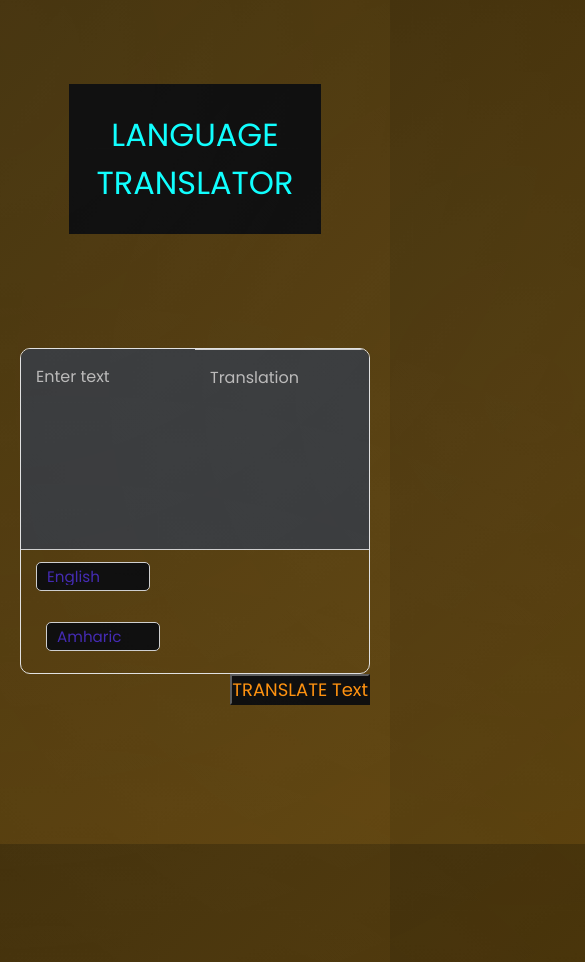
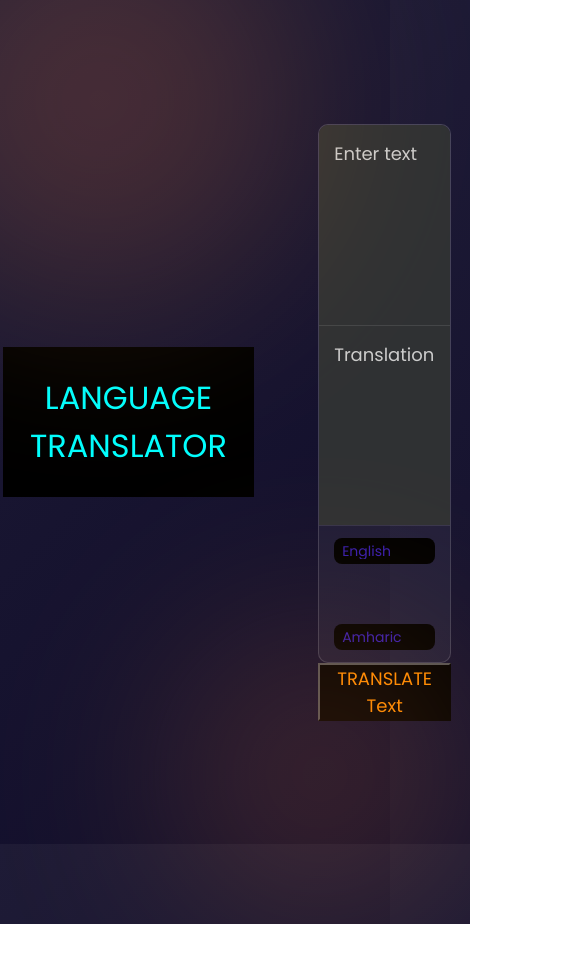
Before and after one commit to HARMANPREETSINGHINBT06373OCT23/HARMANPREET_INBT06373-task2, a plain HTML site: page index.html in a window 390 px wide. Shown: the top 962 px of the page, 585 px wide, since content can reach past the window. After the commit the page ends 924 px from the top, so only its background shows below. Drawn offline with Linux system fonts and the light colour scheme.

Commit message:
Update style.css
Signed-off-by: harmanpreetsingh <149507827+HARMANPREETSINGHINBT06373OCT23@users.noreply.github.com>

```diff
--- a/style.css
+++ b/style.css
@@ -9,74 +9,65 @@
 }
 
 body {
+  display: flex;
+  align-items: center;
+  justify-content: center;
+  padding: 20px;
   min-height: 100vh;
-  background: linear-gradient(135deg, #3b2801, #5a3d05);
-  display: flex;
-  flex-direction: column;
-  align-items: center;
-  justify-content: flex-start;
-  padding: 20px;
-  overflow-x: hidden;
+  background: linear-gradient(135deg, #1e1b36, #0f0c29);
   position: relative;
+  overflow: hidden;
 }
 
-/* Bubble Background */
-body::before {
-  content: "";
+/* Decorative Bubbles */
+body::before, body::after {
+  content: '';
   position: absolute;
-  top: -100px;
-  left: -100px;
-  width: 200%;
-  height: 200%;
-  background: radial-gradient(circle at 10% 10%, rgba(255, 255, 255, 0.06) 0%, transparent 70%),
-              radial-gradient(circle at 80% 30%, rgba(255, 255, 255, 0.04) 0%, transparent 70%),
-              radial-gradient(circle at 20% 90%, rgba(255, 255, 255, 0.05) 0%, transparent 70%);
-  animation: float 60s linear infinite;
+  border-radius: 50%;
+  background: radial-gradient(circle, #ff4e50, #f9d423);
+  filter: blur(100px);
+  opacity: 0.2;
   z-index: 0;
 }
 
-@keyframes float {
-  0% { transform: translate(0, 0); }
-  50% { transform: translate(20px, -40px); }
-  100% { transform: translate(0, 0); }
+body::before {
+  width: 400px;
+  height: 400px;
+  top: -100px;
+  left: -100px;
 }
 
-/* Top UI Header */
-.header {
-  width: 100%;
-  max-width: 900px;
-  padding: 20px;
-  text-align: center;
-  color: white;
-  font-size: 1.8rem;
-  font-weight: 600;
-  z-index: 1;
+body::after {
+  width: 300px;
+  height: 300px;
+  bottom: -80px;
+  right: -80px;
 }
 
 .language {
-  max-width: 900px;
+  max-width: 800px;
   width: 100%;
   padding: 30px;
-  background: #ffffff;
-  border-radius: 15px;
-  box-shadow: 0 20px 40px rgba(0, 0, 0, 0.1);
+  background: rgba(255, 255, 255, 0.1);
+  border-radius: 16px;
+  backdrop-filter: blur(15px);
+  border: 1px solid rgba(255, 255, 255, 0.1);
+  box-shadow: 0 8px 32px rgba(0, 0, 0, 0.25);
   z-index: 1;
 }
 
 .translater {
   border-radius: 10px;
-  border: 1px solid #e0e0e0;
+  border: 1px solid rgba(255, 255, 255, 0.15);
   overflow: hidden;
+  background: rgba(255, 255, 255, 0.05);
 }
 
 .translater .text-input {
   display: flex;
+  border-bottom: 1px solid rgba(255, 255, 255, 0.1);
   flex-direction: row;
-  border-bottom: 1px solid #ccc;
-}
-
-.text-input .to-text {
-  border-left: 1px solid #ccc;
+  flex-wrap: wrap;
 }
 
 .text-input textarea {
@@ -85,42 +76,51 @@ body::before {
   border: none;
   outline: none;
   resize: none;
-  font-size: 1rem;
+  background: transparent;
+  font-size: 18px;
   padding: 15px;
-  background: #f9f9f9;
+  color: #fff;
 }
 
 .text-input textarea::placeholder {
-  color: #b7b6b6;
+  color: #ccc;
 }
 
-.controls, li, .icons, .icons i {
+.text-input .to-text {
+  border-left: 1px solid rgba(255, 255, 255, 0.1);
+}
+
+.controls,
+li,
+.icons,
+.icons i {
   display: flex;
   align-items: center;
   justify-content: space-between;
-  color: #e42b2b;
+  color: #ffffff;
 }
 
 .controls {
   list-style: none;
   padding: 12px 15px;
   flex-wrap: wrap;
-  gap: 10px;
 }
 
 .controls .row {
   display: flex;
   align-items: center;
   gap: 10px;
+  flex-wrap: wrap;
 }
 
 .controls .row select {
-  color: #333;
-  border: 1px solid #ccc;
-  border-radius: 5px;
-  font-size: 1rem;
-  padding: 5px 10px;
-  background: #fff;
+  color: #fff;
+  border: none;
+  outline: none;
+  font-size: 16px;
+  background: rgba(255, 255, 255, 0.1);
+  padding: 6px 10px;
+  border-radius: 8px;
   appearance: none;
   cursor: pointer;
 }
@@ -137,22 +137,26 @@ body::before {
 
 .text-input textarea::-webkit-scrollbar-thumb,
 .controls .row select::-webkit-scrollbar-thumb {
-  background: #bbb;
-  border-radius: 10px;
+  background: rgba(255, 255, 255, 0.3);
+  border-radius: 8px;
 }
 
 .controls .exchange {
-  color: #e42b2b;
+  color: #fff;
   cursor: pointer;
-  font-size: 1.2rem;
-  transition: transform 0.2s ease;
+  font-size: 18px;
+  transition: transform 0.2s ease, color 0.3s ease;
+}
+
+.controls .exchange:hover {
+  color: #f9d423;
 }
 
 .controls i:active {
   transform: scale(0.9);
 }
 
-/* Responsive Styles */
+/* Responsive */
 @media (max-width: 768px) {
   .text-input {
     flex-direction: column;
@@ -160,23 +164,27 @@ body::before {
 
   .text-input .to-text {
     border-left: none;
-    border-top: 1px solid #ccc;
+    border-top: 1px solid rgba(255, 255, 255, 0.1);
   }
 
   .text-input textarea {
     height: 200px;
   }
 
-  .controls {
-    flex-direction: column;
-    align-items: flex-start;
+  .controls .row .icons {
+    display: none;
+  }
+
+  .language {
+    padding: 20px;
+  }
+
+  .controls .exchange {
+    font-size: 16px;
   }
 
   .controls .row select {
-    font-size: 0.95rem;
-  }
-
-  .controls .exchange {
-    font-size: 1rem;
+    font-size: 14px;
+    padding: 5px 8px;
   }
 }
```
